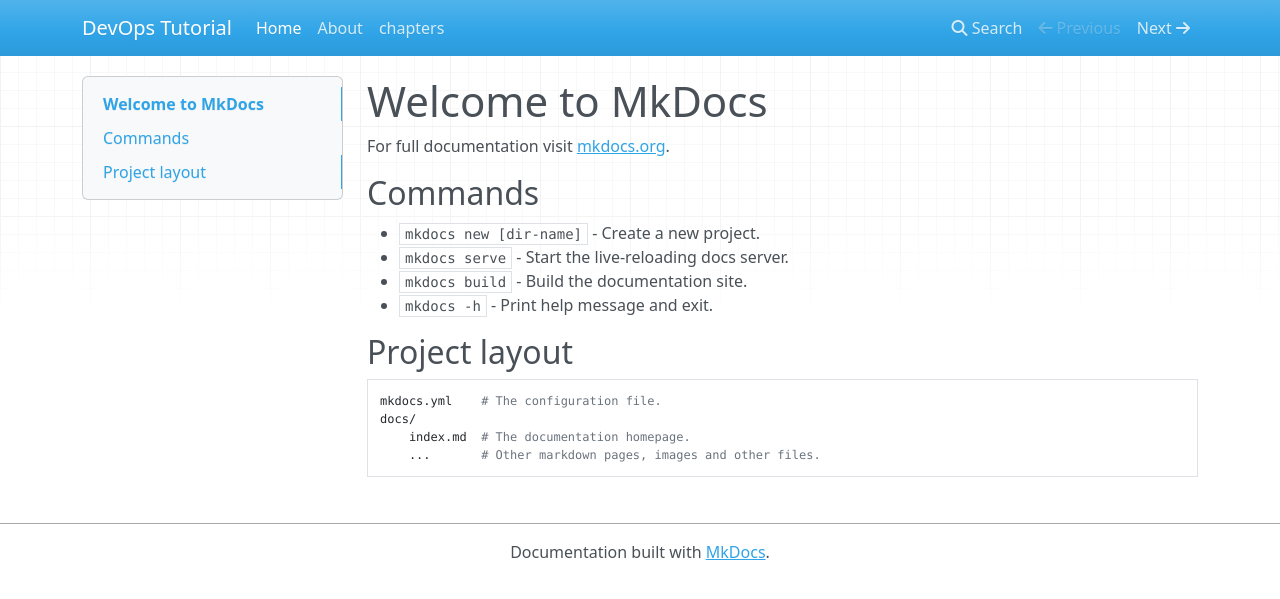
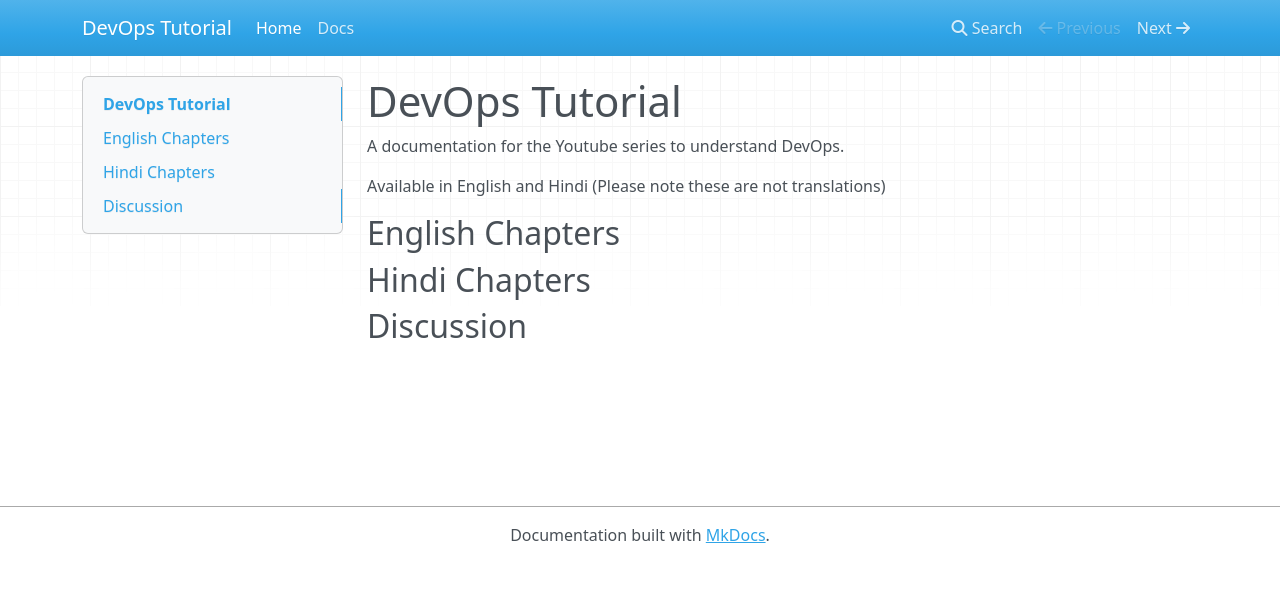
Before and after one commit to mohitkr05/DevOps, an MkDocs documentation site: the page built from docs/index.md, in a window 1280 px wide. Shown: the top 599 px of the page. Built offline with MkDocs 1.6.1, drawn with Linux system fonts in a browser that asks for light colours; nearby versions of some CDN libraries.

Commit message:
added chapter 2

```diff
--- a/docs/index.md
+++ b/docs/index.md
@@ -1,17 +1,12 @@
-# Welcome to MkDocs
+# DevOps Tutorial
 
-For full documentation visit [mkdocs.org](https://www.mkdocs.org).
+A documentation for the Youtube series to understand DevOps.
 
-## Commands
+Available in English and Hindi (Please note these are not translations)
 
-* `mkdocs new [dir-name]` - Create a new project.
-* `mkdocs serve` - Start the live-reloading docs server.
-* `mkdocs build` - Build the documentation site.
-* `mkdocs -h` - Print help message and exit.
 
-## Project layout
+## English Chapters
 
-    mkdocs.yml    # The configuration file.
-    docs/
-        index.md  # The documentation homepage.
-        ...       # Other markdown pages, images and other files.
+## Hindi Chapters
+
+## Discussion
--- a/mkdocs.yml
+++ b/mkdocs.yml
@@ -1,6 +1,5 @@
 site_name: DevOps Tutorial
-site_url: https://github.com/mohitkr05/DevOps/docs/index.md
+site_url: https://mohitkr05.github.io/DevOps/
 nav:
   - Home: index.md
-  - About: about.md
-  - chapters: chapters.md
+  - Docs: docs.md
```
Also changed, not shown: docs/ch_01.md (added, +35 -0 lines), docs/ch_02.md (added, +48 -0 lines), docs/docs.md (added, +7 -0 lines), docs/about.md (deleted), docs/chapters.md (deleted).
